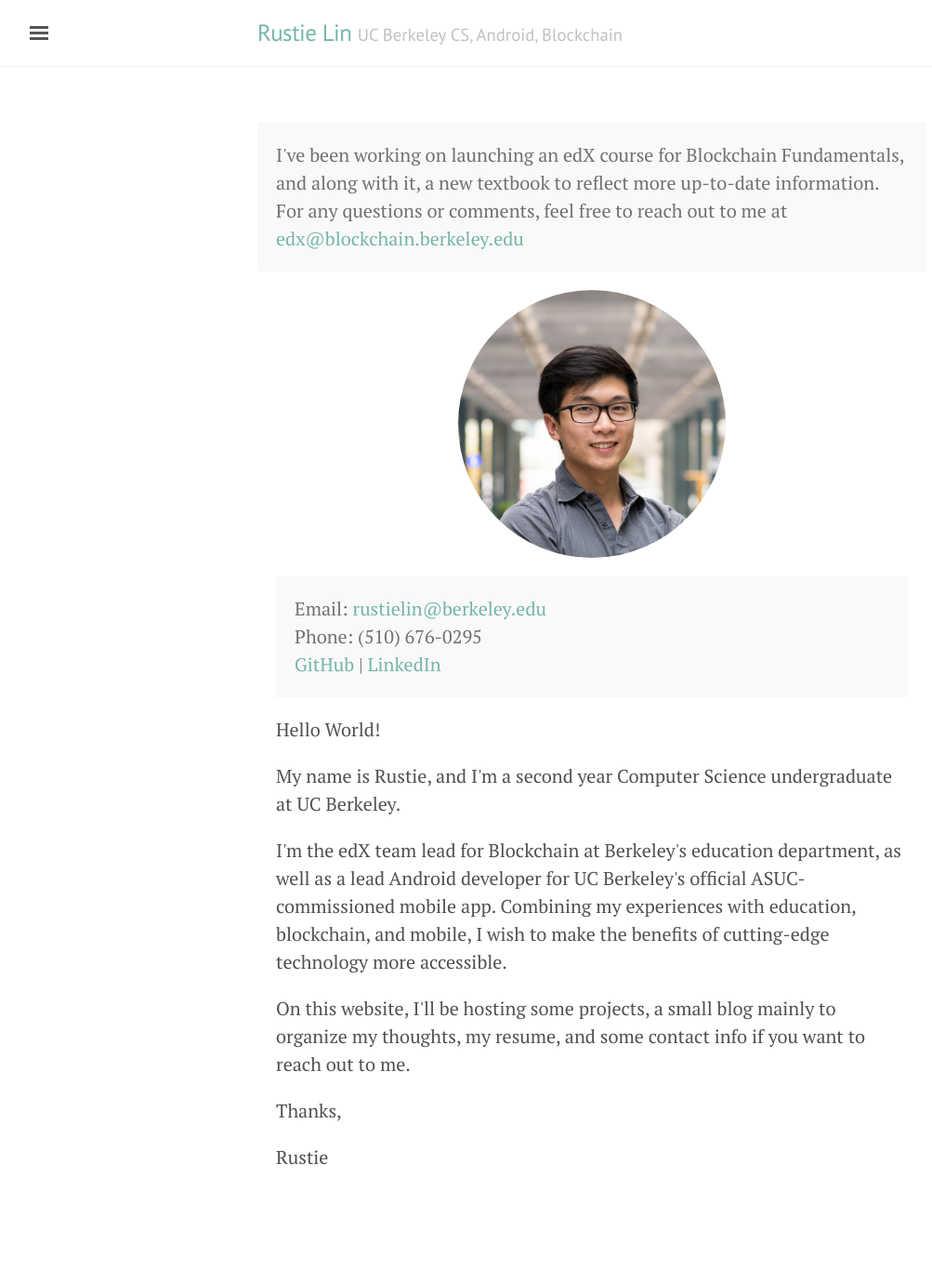
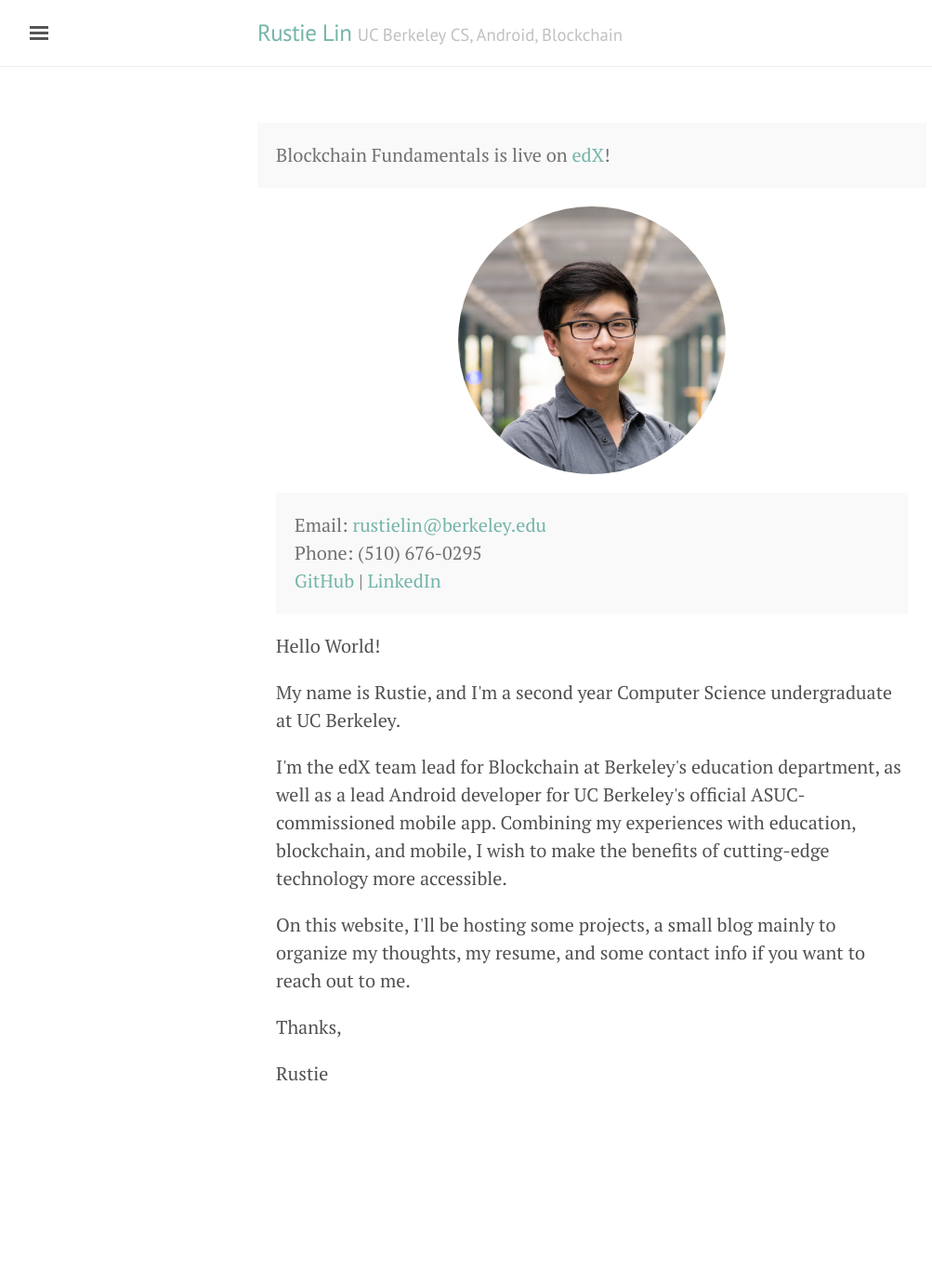
Before and after one commit to rustielin/rustielin.github.io, a Jekyll site: the page built from index.html, in a window 1280 px wide. Shown: the whole page at 93% size, without its empty margins (3-1006 px from the left). Built offline with Jekyll 4.4.1, drawn with Linux system fonts in a browser that asks for light colours; nearby versions of some CDN libraries; after the commit the page ends 1290 px from its top, so only the background shows below that.

Commit message:
edx update

```diff
--- a/index.html
+++ b/index.html
@@ -18,9 +18,7 @@ title: Home
 
 </head>
 
-<p class="message">
-  I've been working on launching an edX course for Blockchain Fundamentals, and along with it, a new textbook to reflect
-  more up-to-date information. For any questions or comments, feel free to reach out to me at <a href="mailto:edx@blockchain.berkeley.edu">edx@blockchain.berkeley.edu</a>  </p>
+<p class="message">Blockchain Fundamentals is live on <a href="https://www.edx.org/professional-certificate/uc-berkeleyx-blockchain-fundamentals">edX</a>!</p>
 
 <img style="padding-left: 30%; padding-right: 30%; border-radius: 50%" src="res/img/prof3_square.jpg"/>
 
```
Also changed, not shown: _notes/genetic_algorithms.md (added, +7 -0 lines).
